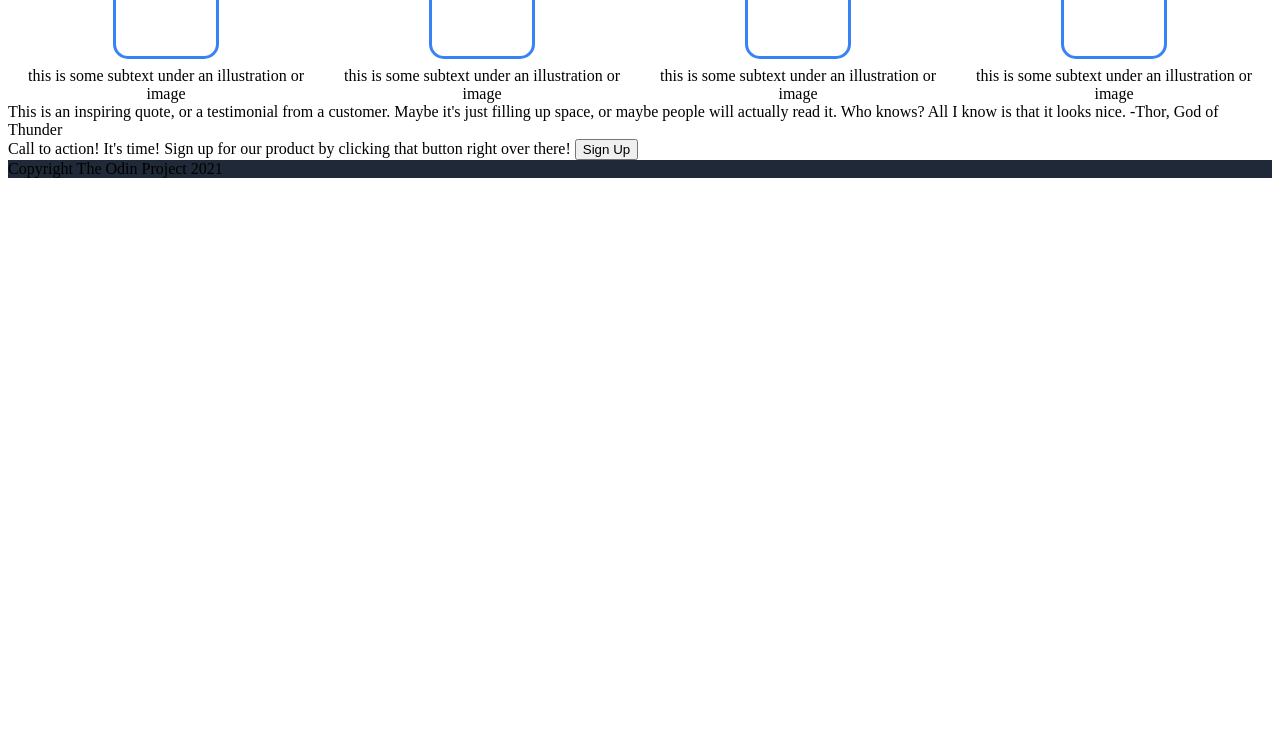
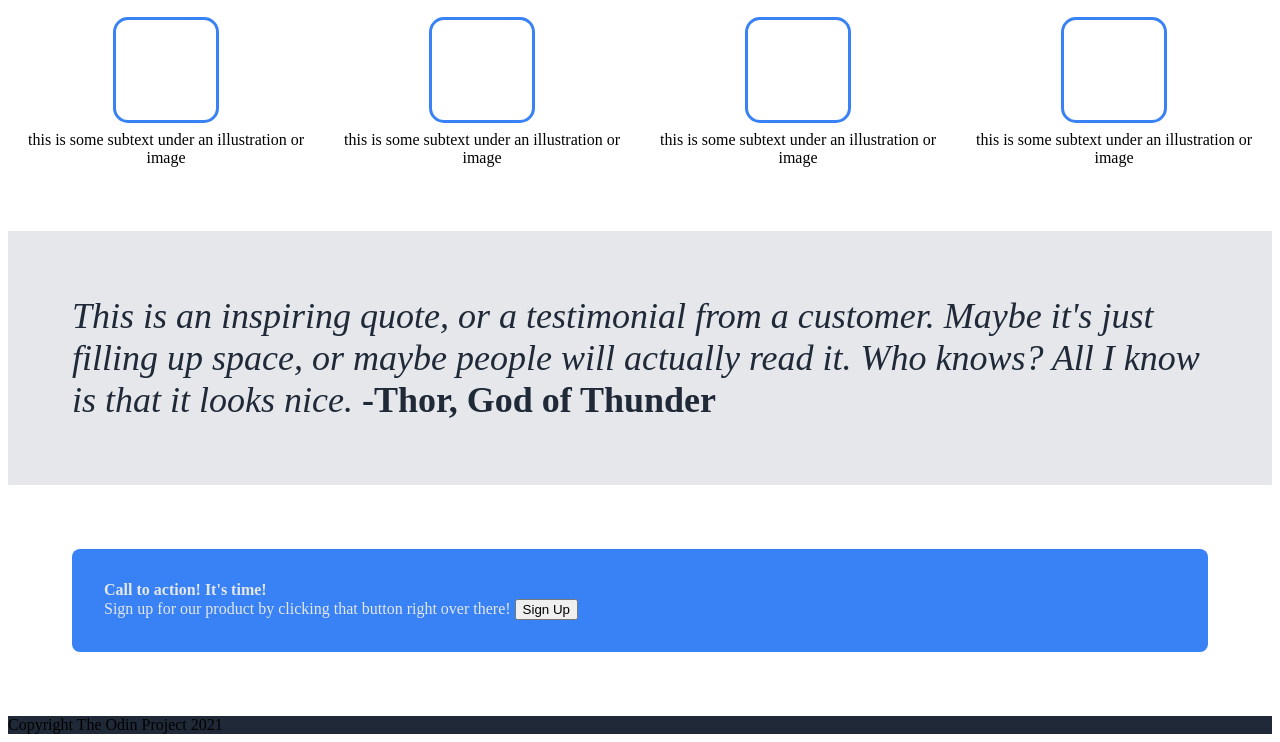
Before and after one commit to IzuEneh/landing-page, a plain HTML site: page index.html in a window 1280 px wide. Shown: the part 420-1162 px from the top of the page. Before the commit the page ends 800 px from the top, so only its background shows below. Drawn offline with Linux system fonts and the light colour scheme.

Commit message:
added more styling in quote and call to action section

```diff
--- a/index.html
+++ b/index.html
@@ -52,16 +52,18 @@
                 </div>
             </div>
         </section>
-        <section>
-            This is an inspiring quote, or a testimonial from a customer. Maybe it's
+        <section class="quote">
+            <em>This is an inspiring quote, or a testimonial from a customer. Maybe it's
             just filling up space, or maybe people will actually read it. Who knows? All
-            I know is that it looks nice.
-            <span>-Thor, God of Thunder</span>
+            I know is that it looks nice.</em>
+            <span><strong>-Thor, God of Thunder</strong></span>
         </section>
-        <section>
-            <span>Call to action! It's time!</span>
-            Sign up for our product by clicking that button right over there!
-            <button>Sign Up</button>
+        <section class="call">
+            <div class="to-action">
+                <span>Call to action! It's time!</span>
+                Sign up for our product by clicking that button right over there!
+                <button>Sign Up</button>
+            </div>
         </section>
     </main>
     <div class="footer blue-background">Copyright The Odin Project 2021</div>
--- a/style.css
+++ b/style.css
@@ -73,12 +73,14 @@ body {
     display: flex;
     flex-direction: column;
     align-items: center;
+    margin-bottom: 64px;
 }
 
 .information span  {
     font-size: 36px;
     font-weight: 800;
     color: #1f2937;
+    margin: 32px 0px;
 }
 
 .information .sections {
@@ -102,3 +104,27 @@ body {
     gap: 8px;
     text-align: center;
 }
+
+.quote {
+    background-color: #e5e7eb;
+    font-size: 36px;
+    font-weight: 300;
+    padding: 64px;
+    color: #1f2937;
+}
+
+.call {
+    padding: 64px;
+}
+
+.to-action {
+    background-color: #3882f6;
+    color: #e5e7eb;
+    padding: 32px;
+    border-radius: 8px;
+}
+
+.to-action span {
+    display: block;
+    font-weight: 600;
+}
```
